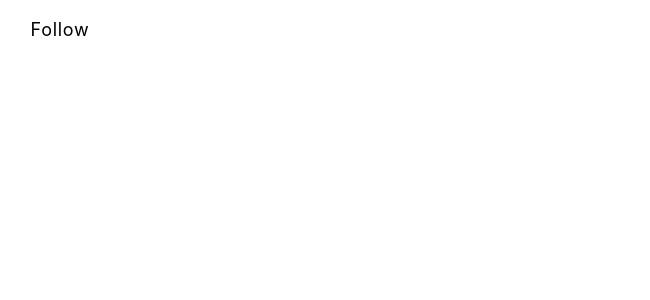
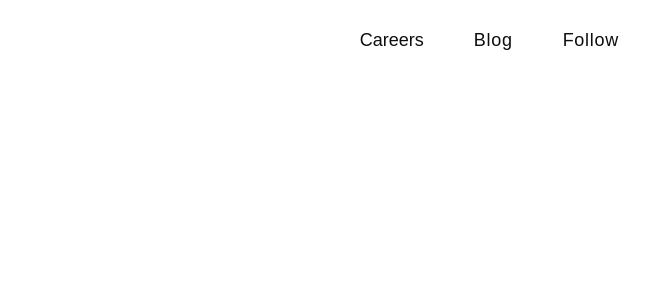
Before and after one commit to fimio-xyz/fimio-xyz.github.io, a React (Create React App) app in the folder fimio-landing/: page / in a window 1280 px wide. Shown: the top 300 px of the page, without its empty margins (605-1255 px from the left). Built offline with nearby package versions, Linux system fonts and the light colour scheme; the HTML template or start-up script is replaced by a standard one.

Commit message:
feat: created desktop navbar + responsive logic

```diff
--- a/fimio-landing/package.json
+++ b/fimio-landing/package.json
@@ -8,9 +8,11 @@
     "@testing-library/user-event": "^13.5.0",
     "react": "^18.1.0",
     "react-dom": "^18.1.0",
+    "react-icons": "^4.3.1",
     "react-router": "^6.3.0",
     "react-router-dom": "^6.3.0",
     "react-scripts": "5.0.1",
+    "react-scroll": "^1.8.7",
     "styled-components": "^5.3.5",
     "web-vitals": "^2.1.4"
   },
@@ -37,5 +39,8 @@
       "last 1 firefox version",
       "last 1 safari version"
     ]
+  },
+  "devDependencies": {
+    "sass": "^1.52.1"
   }
 }
--- a/fimio-landing/src/App.js
+++ b/fimio-landing/src/App.js
@@ -1,13 +1,20 @@
-import logo from './logo.svg';
-import './App.css';
-import NavbarTwitterButton from "./components/Navbar/NavbarTwitterButton";
+import { Routes, Route} from 'react-router-dom'
+import React, { useState, useEffect } from 'react';
+import './styles/App.scss';
+
+import Home from './pages/Home';
 
 function App() {
-  return (
-    <div className="App">
-      <NavbarTwitterButton/>
-    </div>
-  );
+    const [isOpen, setIsOpen] = useState(false);
+    const toggle = () => {
+        setIsOpen(!isOpen);
+    }
+
+    return (
+        <Routes>
+            <Route path="/" element={<Home isOpen={isOpen} toggle={toggle} />} />
+        </Routes>
+    );
 }
 
 export default App;
--- /dev/null
+++ b/fimio-landing/src/components/Navbar/NavbarBlogButton.js
@@ -0,0 +1,10 @@
+import React from "react";
+import { NavbarButtonS } from "./NavbarButtonStyle";
+
+const NavbarBlogButton = () => {
+	return (
+		<NavbarButtonS href={`https://blog.tiptop.xyz`}>Blog</NavbarButtonS>
+	);
+};
+
+export default NavbarBlogButton;
--- a/fimio-landing/src/components/Navbar/NavbarTwitterButton.js
+++ b/fimio-landing/src/components/Navbar/NavbarButton.js
@@ -1,14 +1,14 @@
 import React from "react";
-import { NavbarTwitterButtonS } from "./NavbarTwitterButtonStyle";
+import { NavbarButtonS } from "./NavbarButtonStyle";
 
 const NavbarTwitterButton = () => {
 	return (
-		<NavbarTwitterButtonS
+		<NavbarButtonS
 			href={`https://twitter.com/fimioxyz`}
 			target='_blank'
 		>
 			Follow
-		</NavbarTwitterButtonS>
+		</NavbarButtonS>
 	);
 };
 
--- a/fimio-landing/src/components/Navbar/NavbarTwitterButtonStyle.js
+++ b/fimio-landing/src/components/Navbar/NavbarButtonStyle.js
@@ -1,6 +1,6 @@
 import styled from 'styled-components'
 
-export const NavbarTwitterButtonS = styled.a`
+export const NavbarButtonS = styled.a`
     text-decoration: none;
     align-self: flex-end;
     margin-left: 50px;
@@ -17,7 +17,7 @@ export const NavbarTwitterButtonS = styled.a`
     }
 `;
 
-export const NavBarTwitterButtonSideBar = styled.a`
+export const NavbarButtonSideBar = styled.a`
     text-decoration: none;
     align-self: flex-end;
     margin-left: 50px;
--- /dev/null
+++ b/fimio-landing/src/components/Navbar/NavbarElements.js
@@ -0,0 +1,69 @@
+import styled from 'styled-components'
+import {Link} from 'react-scroll'
+
+export const Nav = styled.nav`
+    height: 80px;
+    display: flex;
+    justify-content: center;
+    align-items: center;
+    font-size: 1rem;
+    position: fixed;
+    top: 0;
+    z-index: 998;
+`;
+
+export const NavbarContainer = styled.div`
+    position: relative;
+    display: flex;
+    justify-content: flex-end;
+    align-items: center;
+    height: 100%;
+    width: 100vw;
+    padding: 0 40px;
+    background: white;
+    opacity: .95;
+`;
+
+export const NavLinkContainer = styled.div`
+    visibility: visible;
+
+    @media screen and (max-width: 800px) {
+        visibility: hidden;
+    }
+`
+
+export const NavLogoWrap = styled(Link)`
+    cursor: pointer;
+`
+
+export const MobileIcon = styled.img`
+    position: absolute;
+    height: 50px;
+    left: 30px;
+    top: 16px;
+`
+
+export const NavItem = styled(Link)`
+    font-weight: 400;
+    font-size: 18px;
+    line-height: 60px;
+    color: #000000;
+    margin-left: 50px;
+    cursor: pointer;
+    align-self: flex-end;
+
+`
+
+export const NavHamburger = styled.div`
+    visibility: hidden;
+    max-width: 50px;
+
+    transition: 0.3s ease-in-out;
+    transform: ${({ isOpen }) => (isOpen ? 'rotate(45deg)' : 'rotate(0deg)' )};
+
+    @media screen and (max-width: 800px) {
+        visibility: visible;
+        align-self: center;
+        cursor: pointer;
+    }
+`
--- /dev/null
+++ b/fimio-landing/src/components/Navbar/index.js
@@ -0,0 +1,79 @@
+import React, { useState, useEffect } from 'react'
+import { useNavigate } from 'react-router'
+import { GrAdd } from "react-icons/gr";
+import { Nav,
+	NavbarContainer,
+	NavLogoWrap,
+	MobileIcon, NavLinkContainer, NavHamburger, NavItem } from './NavbarElements'
+import NavbarButton from './NavbarButton'
+import NavbarBlogButton from './NavbarBlogButton'
+
+const Navbar = ({ isOpen, toggle }) => {
+	const [isDesktop, setIsDesktop] = useState(false);
+	const [shouldShowIcon, setShouldShowIcon] = useState(false);
+	const navigate = useNavigate();
+
+	var careersButton;
+
+	function goToCareersPage() {
+		navigate("/#careers");
+	}
+
+	function goToHomePage() {
+		navigate("/");
+	}
+
+	useEffect(() => {
+		if (window.matchMedia("(max-width: 600px)").matches) {
+			setIsDesktop(false);
+		} else {
+			setIsDesktop(true);
+		}
+	}, []);
+
+	useEffect(() => {
+		window.addEventListener("scroll", listenToScroll);
+		return () =>
+			window.removeEventListener("scroll", listenToScroll);
+	}, [])
+
+	const getOffset = (element) => {
+		const rect = element?.getBoundingClientRect();
+		const scrollTop = window.pageYOffset ||  document.documentElement.scrollTop;
+		return rect?.top + scrollTop;
+	};
+
+	const listenToScroll = () => {
+		const heightToHideFrom = getOffset(document.getElementById("careers"));
+		const winScroll = document.body.scrollTop ||
+			document.documentElement.scrollTop;
+
+		if (winScroll >= heightToHideFrom - 100) {
+			setShouldShowIcon(true);
+		} else {
+			setShouldShowIcon(true);
+		}
+	};
+
+	return (
+		<>
+			<Nav>
+				<NavbarContainer>
+					<NavLogoWrap onClick={() => goToHomePage()}>
+						{/*<MobileIcon src={SmallLogoImage} alt="Fimio Logo" />*/}
+					</NavLogoWrap>
+					<NavLinkContainer>
+						<NavItem onClick={() => goToCareersPage()}>Careers</NavItem>
+						<NavbarBlogButton />
+						<NavbarButton />
+					</NavLinkContainer>
+					<NavHamburger isOpen={isOpen} onClick={toggle}>
+						<GrAdd/>
+					</NavHamburger>
+				</NavbarContainer>
+			</Nav>
+		</>
+	)
+}
+
+export default Navbar
--- /dev/null
+++ b/fimio-landing/src/pages/Home/index.js
@@ -0,0 +1,59 @@
+import React, { useState, useEffect } from 'react';
+import NavBar from '../../components/Navbar';
+
+const Home = ({isOpen, toggle }) => {
+	const [isDesktop, setIsDesktop] = useState(false);
+	const [shouldShowNavBar, setShouldShowNavBar] = useState(false);
+
+	var navBar;
+
+	useEffect(() => {
+		if (window.matchMedia("(max-width: 800px)").matches) {
+			setIsDesktop(false);
+		} else {
+			setIsDesktop(true);
+		}
+	}, []);
+
+	useEffect(() => {
+		window.addEventListener("scroll", listenToScroll);
+		return () =>
+			window.removeEventListener("scroll", listenToScroll);
+	}, [])
+
+	const getOffset = (element) => {
+		const rect = element?.getBoundingClientRect()
+		const scrollTop = window.pageYOffset ||  document.documentElement.scrollTop;
+		return rect?.top + scrollTop;
+	};
+
+	const listenToScroll = () => {
+		const heightToHideFrom = getOffset(document.getElementById("careers"));
+		const winScroll = document.body.scrollTop ||
+			document.documentElement.scrollTop;
+
+		if (winScroll >= heightToHideFrom - 110) {
+			setShouldShowNavBar(true);
+		} else {
+			setShouldShowNavBar(false);
+		}
+	};
+
+	if (isDesktop) {
+		navBar = <NavBar />;
+	} else {
+		if (shouldShowNavBar) {
+			navBar = <NavBar />;
+		} else {
+			navBar = null;
+		}
+	}
+
+	return (
+		<>
+			<NavBar isOpen={isOpen} toggle={toggle} />
+		</>
+	);
+};
+
+export default Home;
--- /dev/null
+++ b/fimio-landing/src/styles/App.scss
@@ -0,0 +1,49 @@
+* {
+  box-sizing: border-box;
+  margin: 0;
+  padding: 0;
+  font-family: 'BasicSans-Regular', sans-serif;
+}* {
+   box-sizing: border-box;
+   margin: 0;
+   padding: 0;
+   font-family: 'BasicSans-Regular', sans-serif;
+ }
+
+/**************************/
+/* Generic Styles Classes */
+/**************************/
+
+@media screen and (max-width: 800px) {
+  .hidden-sm {
+    display: none !important;
+  }
+  .show-sm {
+    display: block !important;
+  }
+}
+
+
+@media screen and (min-width: 800px) {
+  .hidden-sm {
+    display: block !important;
+  }
+  .show-sm {
+    display: none !important;
+  }
+}
+
+.bottom--coming-soon {
+  position: relative;
+}
+.bottom--coming-soon::after {
+  border-bottom: 1.0em solid #EBFF00;
+  content: "";
+  left: -5px;
+  margin-top: calc(0.11em / 2 * -1);
+  position: absolute;
+  right: 0;
+  top: 50%;
+  z-index: -1;
+  transform: translateY(-2%) rotate(-4deg);
+}
```
Also changed, not shown: 1 other file (tests, documents, lock files or other folders).
